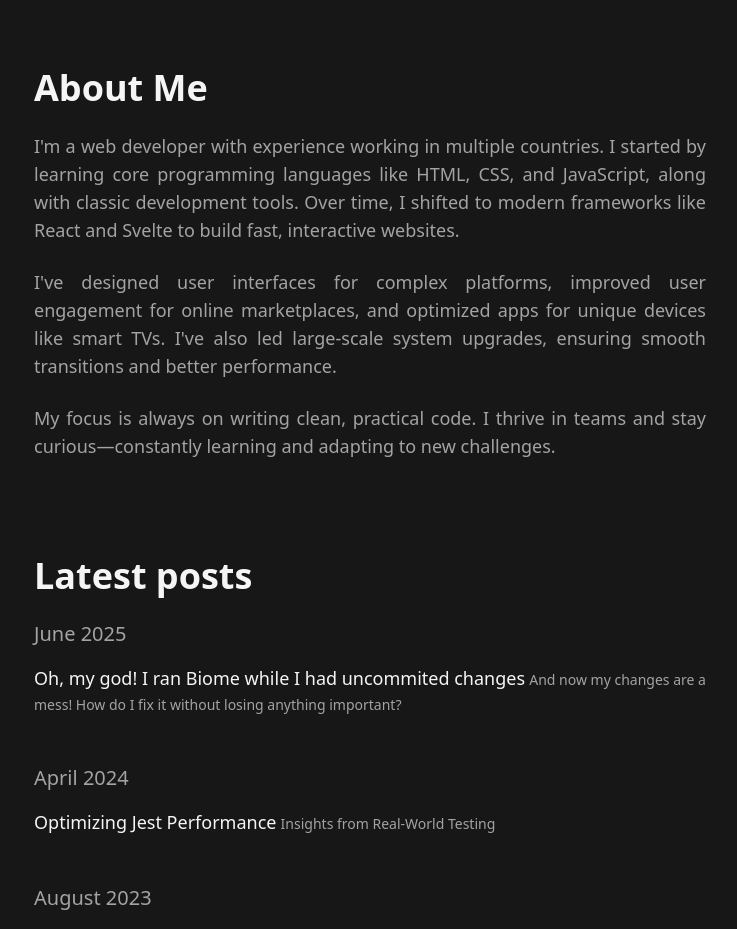
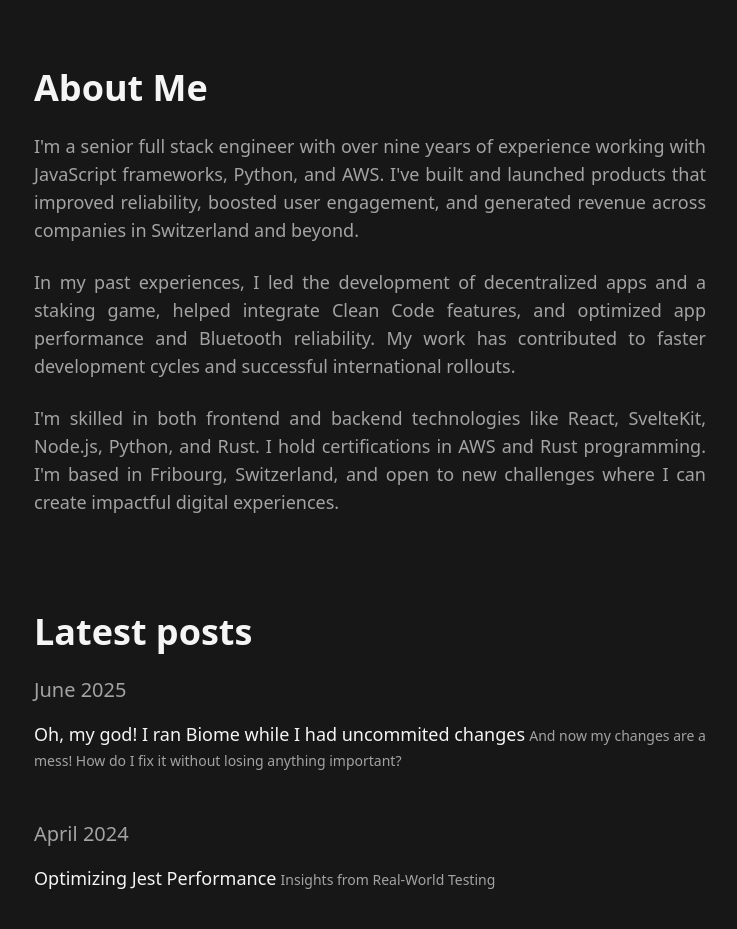
Before and after one commit to andreyluiz/andreyluiz.com, a Next.js app: page / in a window 1280 px wide. Shown: the part 860-1789 px from the top of the page, without its empty margins (270-1007 px from the left). Built offline with nearby package versions, Linux system fonts and the light colour scheme.

Commit message:
Update summary

```diff
--- a/src/app/page.tsx
+++ b/src/app/page.tsx
@@ -80,21 +80,23 @@ export default function Home() {
 
 				<Section id="about" title="About Me">
 					<p className="text-lg text-neutral-400 text-justify">
-          I&apos;m a web developer with experience working in multiple
-          countries. I started by learning core programming languages like HTML,
-          CSS, and JavaScript, along with classic development tools. Over time,
-          I shifted to modern frameworks like React and Svelte to build fast,
-          interactive websites.
+						I'm a senior full stack engineer with over nine years of experience
+						working with JavaScript frameworks, Python, and AWS. I've built and
+						launched products that improved reliability, boosted user
+						engagement, and generated revenue across companies in Switzerland
+						and beyond.
 					</p>
 					<p className="text-lg text-neutral-400 text-justify">
-          I&apos;ve designed user interfaces for complex platforms, improved
-          user engagement for online marketplaces, and optimized apps for unique
-          devices like smart TVs. I&apos;ve also led large-scale system
-          upgrades, ensuring smooth transitions and better performance.
+						In my past experiences, I led the development of decentralized apps and a staking
+						game, helped integrate Clean Code features, and optimized app
+						performance and Bluetooth reliability. My work has contributed to
+						faster development cycles and successful international rollouts.
 					</p>
 					<p className="text-lg text-neutral-400 text-justify">
-          My focus is always on writing clean, practical code. I thrive in teams
-          and stay curious—constantly learning and adapting to new challenges.
+						I'm skilled in both frontend and backend technologies like React,
+						SvelteKit, Node.js, Python, and Rust. I hold certifications in AWS and Rust
+						programming. I'm based in Fribourg, Switzerland, and open to new
+						challenges where I can create impactful digital experiences.
 					</p>
 				</Section>
 
```
Lines whose indentation alone changed are shown as unchanged.
